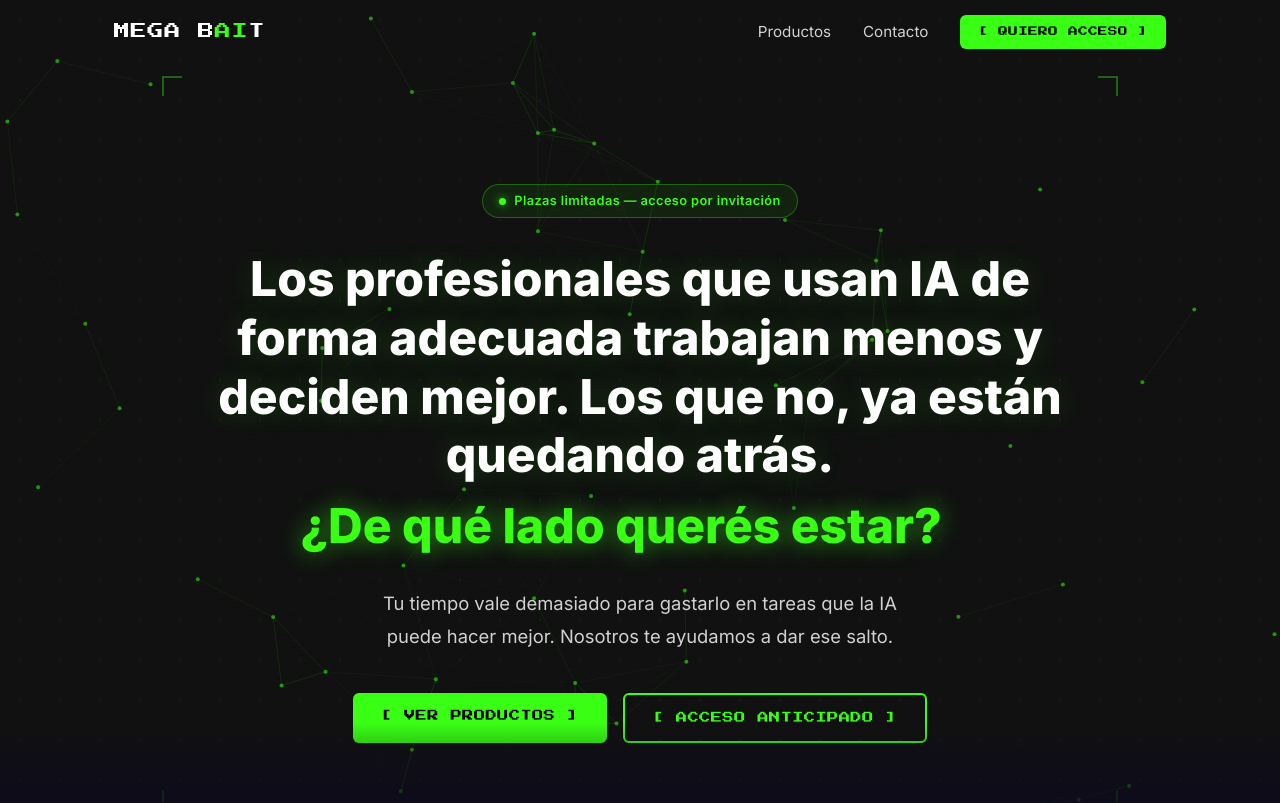
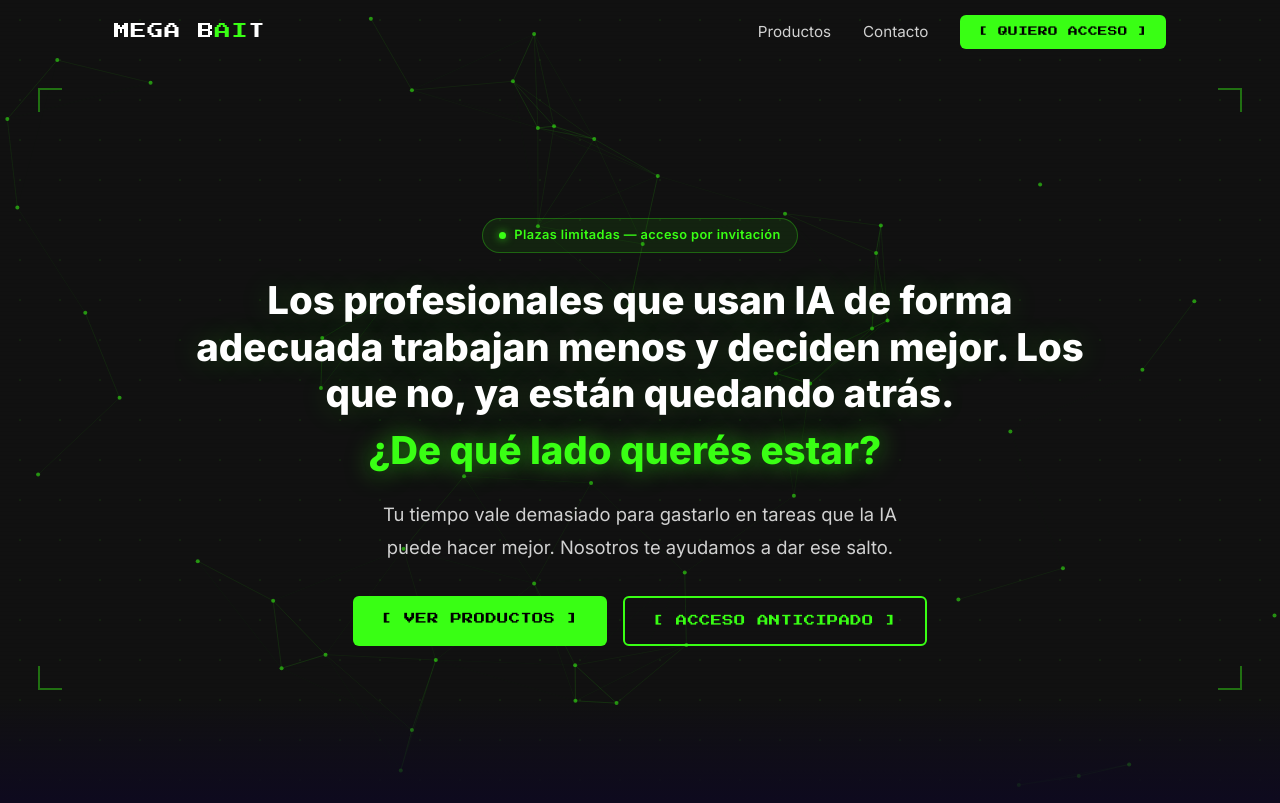
Before and after one commit to emilianosala/megabait-web, a Next.js app: page / in a window 1280 px wide. Shown: the top 803 px of the page. Built offline with nearby package versions, Linux system fonts and the light colour scheme.

Commit message:
fix(hero): tighten vertical spacing, smaller tagline, section-edge brackets

```diff
--- a/components/Hero/Hero.module.css
+++ b/components/Hero/Hero.module.css
@@ -45,45 +45,47 @@
   width: 100%;
   max-width: 980px;
   margin: 0 auto;
-  padding: 120px 2.5rem 80px;
+  padding: 80px 2.5rem 80px;
   display: flex;
   flex-direction: column;
   align-items: center;
   text-align: center;
-  gap: 2rem;
+  gap: 1.5rem;
 }
 
 /* ── Corner bracket decorations ── */
+/* Positioned on .hero (full-width) so they sit at the viewport edges */
 .bracket {
   position: absolute;
-  width: 20px;
-  height: 20px;
-  border-color: rgba(57, 255, 20, 0.35);
+  width: 24px;
+  height: 24px;
+  border-color: rgba(57, 255, 20, 0.4);
   border-style: solid;
   pointer-events: none;
+  z-index: 1;
 }
 
 .bracketTL {
-  top: 12px;
-  left: 12px;
+  top: 88px; /* just below navbar */
+  left: clamp(1rem, 3vw, 3rem);
   border-width: 2px 0 0 2px;
 }
 
 .bracketTR {
-  top: 12px;
-  right: 12px;
+  top: 88px;
+  right: clamp(1rem, 3vw, 3rem);
   border-width: 2px 2px 0 0;
 }
 
 .bracketBL {
-  bottom: 12px;
-  left: 12px;
+  bottom: 110px; /* above bottom gradient */
+  left: clamp(1rem, 3vw, 3rem);
   border-width: 0 0 2px 2px;
 }
 
 .bracketBR {
-  bottom: 12px;
-  right: 12px;
+  bottom: 110px;
+  right: clamp(1rem, 3vw, 3rem);
   border-width: 0 2px 2px 0;
 }
 
@@ -116,7 +118,7 @@
 /* ── Tagline ── */
 .tagline {
   font-family: var(--font-inter), sans-serif;
-  font-size: clamp(1.8rem, 4vw, 3rem);
+  font-size: clamp(1.5rem, 3vw, 2.4rem);
   font-weight: 800;
   color: #ffffff;
   line-height: 1.22;
@@ -203,7 +205,7 @@
 
 @media (max-width: 768px) {
   .inner {
-    padding: 100px 1.5rem 70px;
+    padding: 72px 1.5rem 60px;
   }
 }
 
--- a/components/Hero/Hero.tsx
+++ b/components/Hero/Hero.tsx
@@ -12,8 +12,7 @@ export default function Hero() {
       <div className={styles.pixelGrid} aria-hidden="true" />
       <div className={styles.scanlines} aria-hidden="true" />
 
-      <div className={styles.inner}>
-        {/* Corner bracket decorations */}
+      {/* Corner bracket decorations — on the section so they reach the viewport edges */}
       <span
         className={`${styles.bracket} ${styles.bracketTL}`}
         aria-hidden="true"
@@ -31,6 +30,7 @@ export default function Hero() {
         aria-hidden="true"
       />
 
+      <div className={styles.inner}>
         {/* Badge */}
         <div className={styles.badge} data-animate>
           <span className={styles.badgeDot} aria-hidden="true" />
```
Lines whose indentation alone changed are shown as unchanged.
